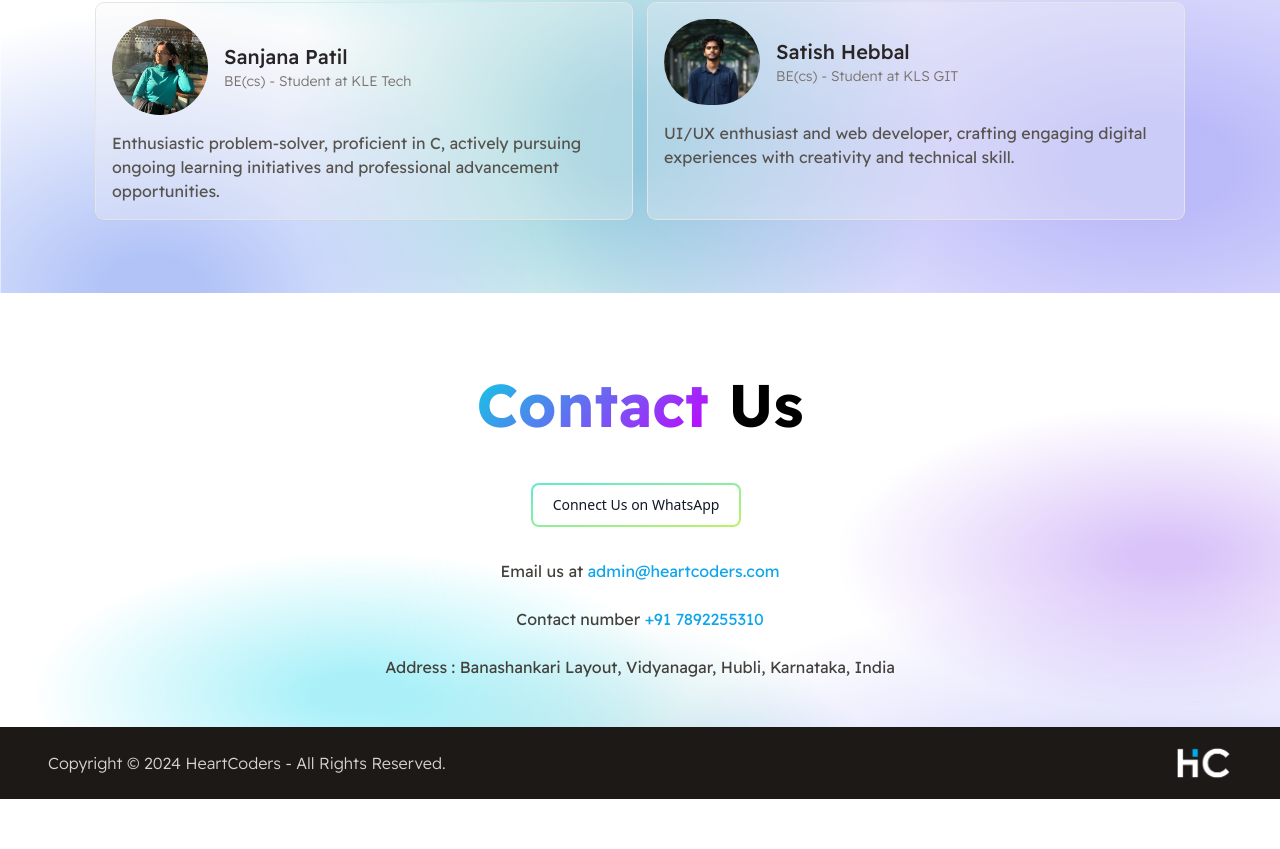
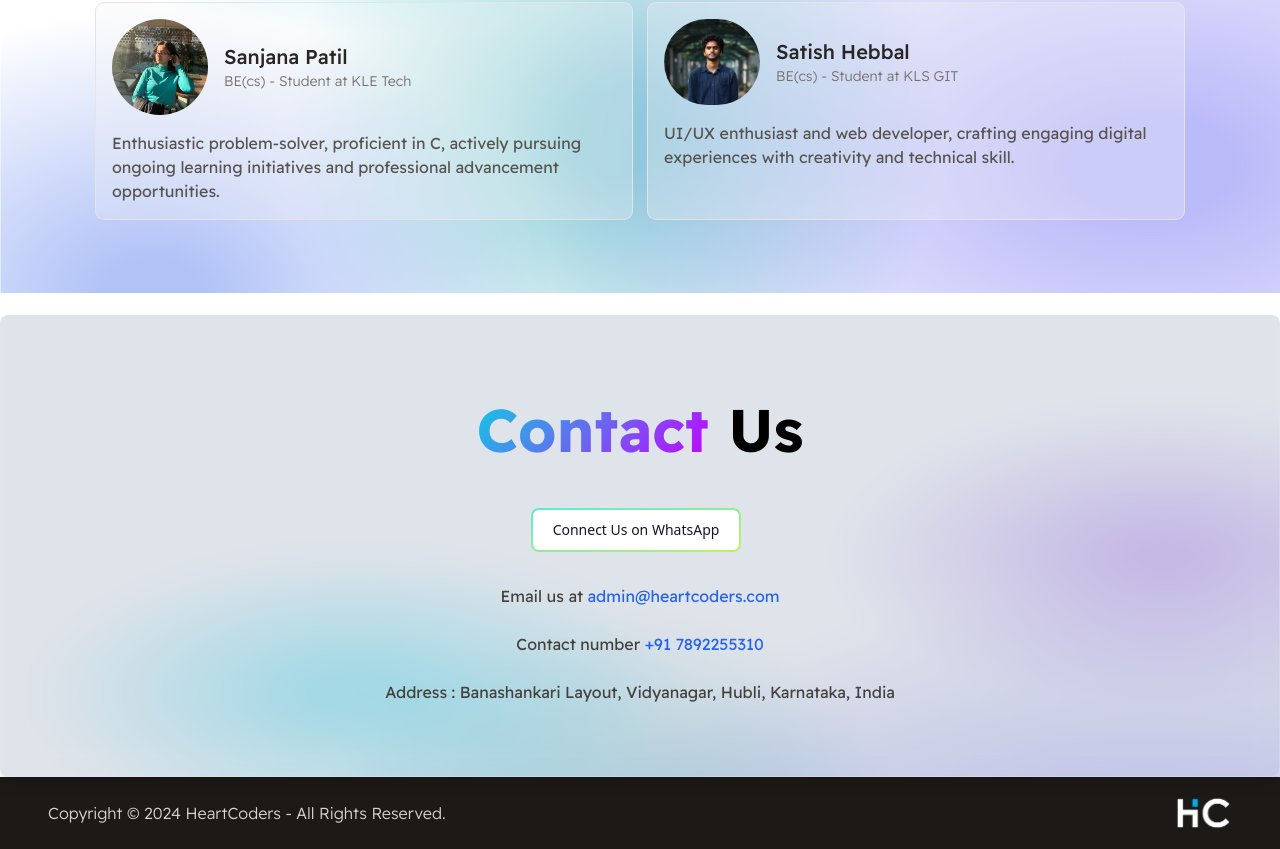
Before and after one commit to satish-hebbal/heart-coders-site, a React (Vite) app: page / in a window 1280 px wide. Shown: the part 3707-4556 px from the top of the page. Before the commit the page ends 4506 px from the top, so only its background shows below. Built offline with nearby package versions, Linux system fonts and the light colour scheme.

Commit message:
updated contacts sec

```diff
--- a/src/contact.jsx
+++ b/src/contact.jsx
@@ -7,7 +7,7 @@ export default function Contact(){
       };
 
     return(
-        <div id="contact">
+        <div id="contact" className="bg-slate-400 bg-opacity-30 backdrop-blur-md border border-gray-200 border-opacity-40 rounded-lg p-6 shadow-lg">
              <h1 className="h1Normal text-center px-4 md:text-6xl text-4xl">
                 <br/><snap className="h1Grad2">Contact</snap> Us</h1>
                 <div className="flex gap-6 flex-col items-center justify-center py-12">
@@ -16,8 +16,8 @@ export default function Contact(){
                         Connect Us on WhatsApp
                     </span>
                 </button>
-                    <p className="text-center readex-400 text-stone-700">Email us at <span className="text-sky-500 ">admin@heartcoders.com</span></p>
-                    <p className="text-center readex-400 text-stone-700">Contact number <span className="text-sky-500 ">+91 7892255310</span></p>
+                    <p className="text-center readex-400 text-stone-700">Email us at <span className="text-blue-600 ">admin@heartcoders.com</span></p>
+                    <p className="text-center readex-400 text-stone-700">Contact number <span className="text-blue-600 ">+91 7892255310</span></p>
                     <p className="text-center readex-400 text-stone-700">Address : Banashankari Layout, Vidyanagar, Hubli, Karnataka, India</p>
                 </div>
 
```
